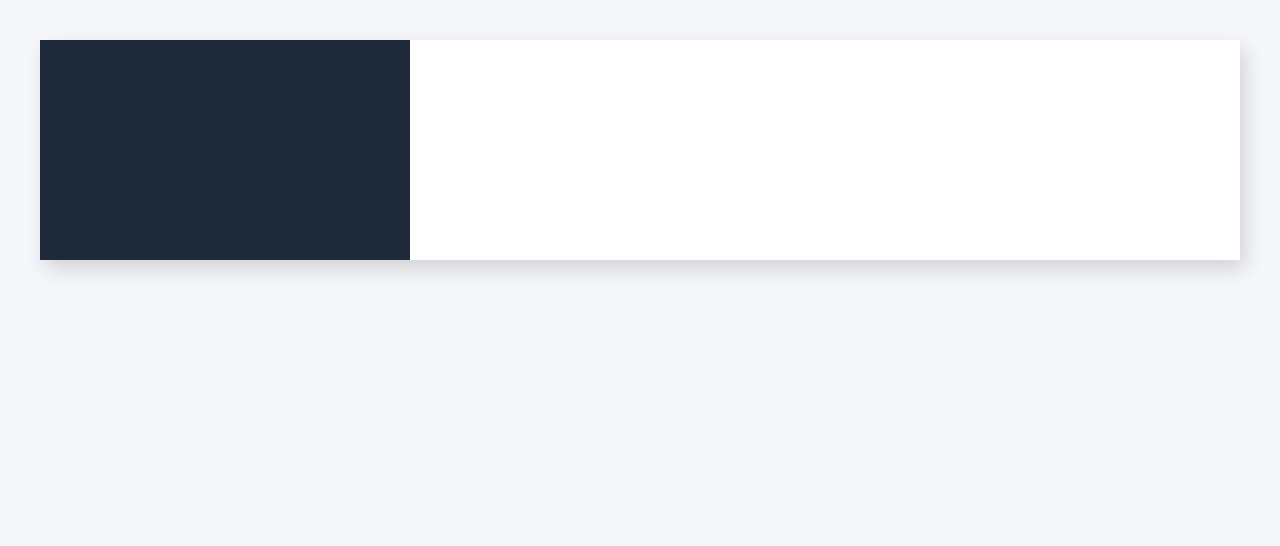
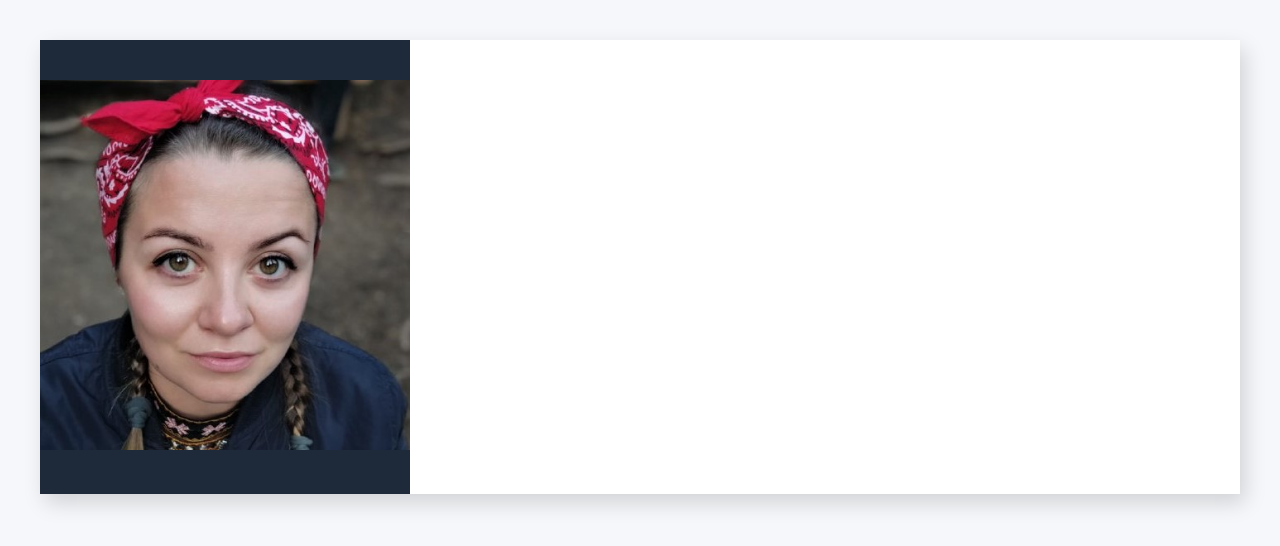
Before and after one commit to Olya-Gyzha/my-homepage, a plain HTML site: page index.html in a window 1280 px wide. Drawn offline with Linux system fonts and the light colour scheme.

Commit message:
Add media content
Add photo
Create link in index.html

```diff
--- a/index.html
+++ b/index.html
@@ -14,7 +14,7 @@
   <!-- main container -->
   <div class="wrapper">
     <aside class="sidebar">
-
+      <img class="photo" src="./img/photo.jpeg" alt="photo" />
       <div class="main-container">
         <!-- contacts container -->
 
```
Also changed, not shown: img/photo.jpeg (added).
